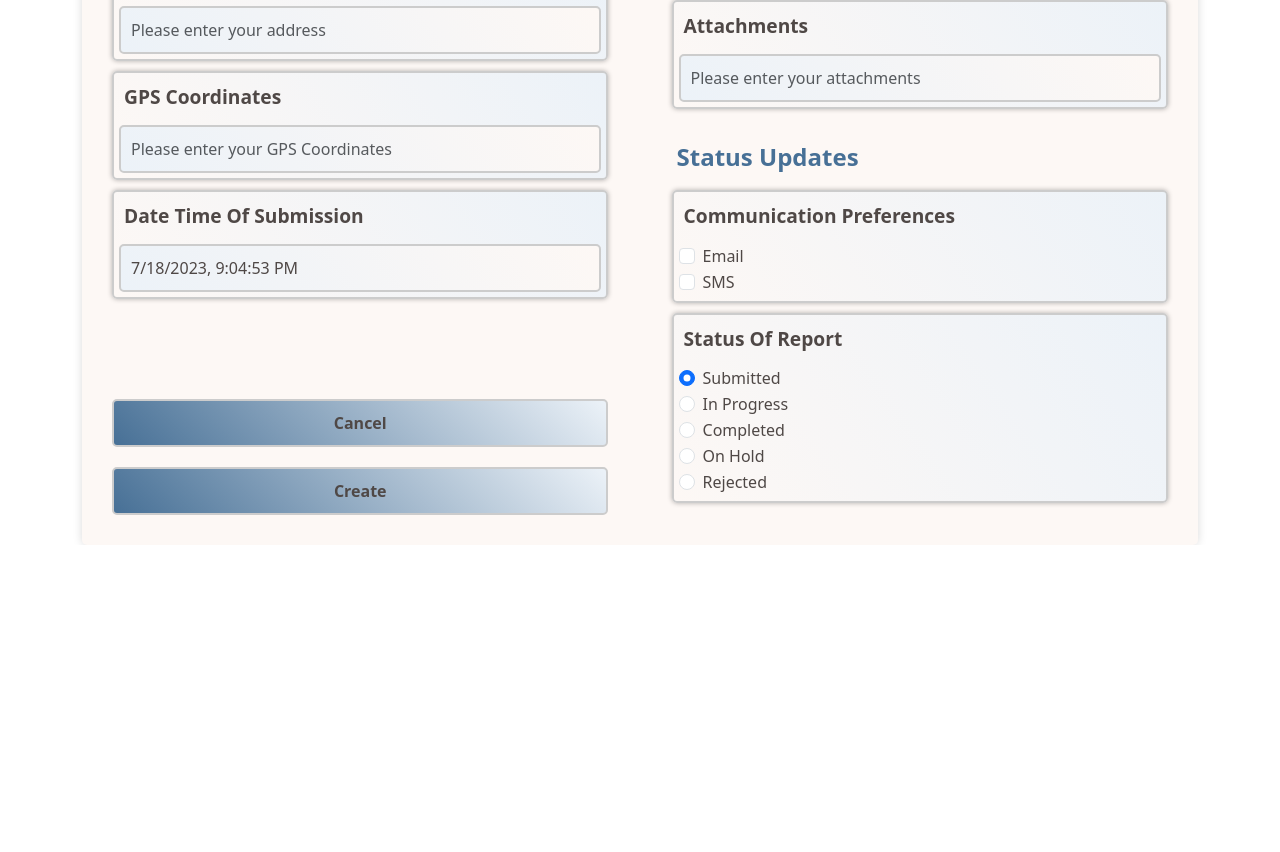
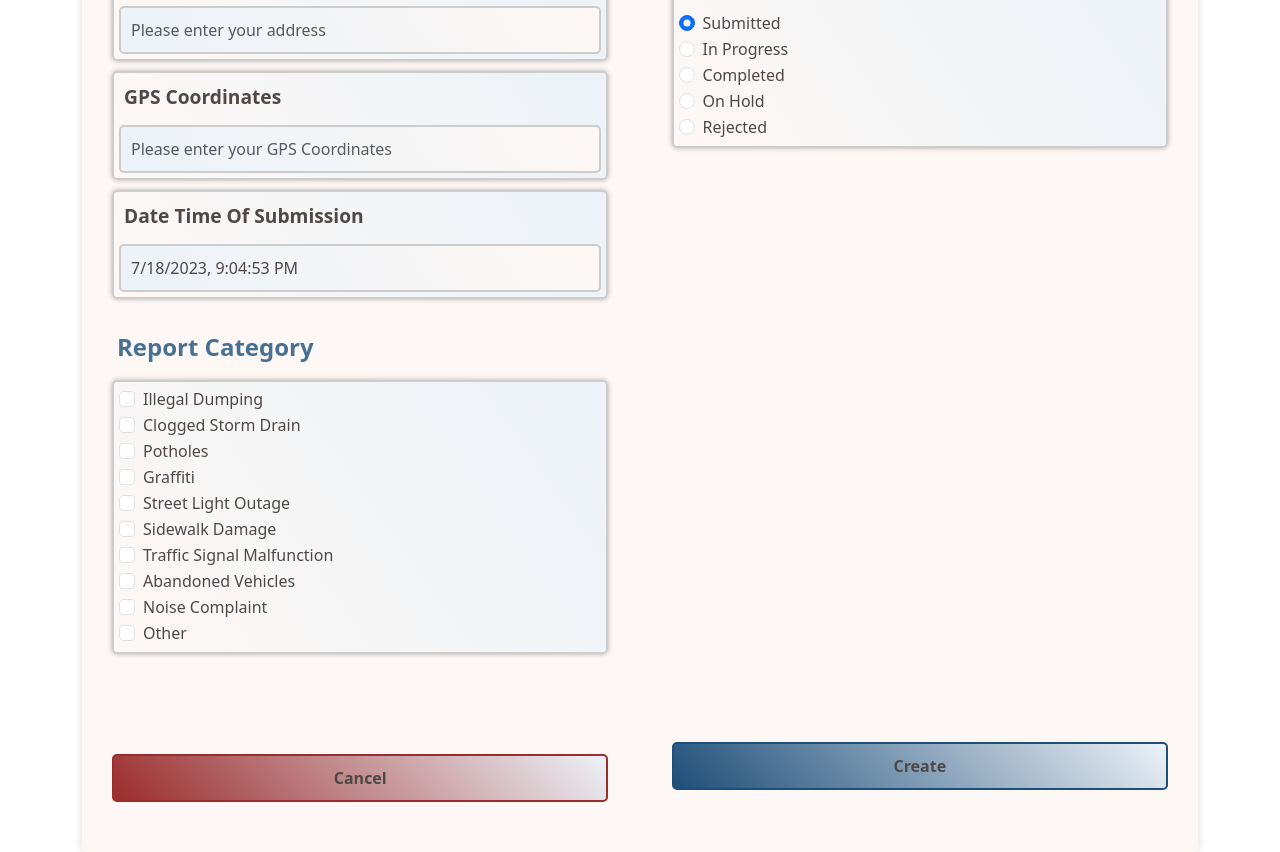
Before and after one commit to CodeDayLabs311/cl311, a Next.js app in the folder app/: page /report/create in a window 1280 px wide. Shown: the part 744-1596 px from the top of the page. Before the commit the page ends 1289 px from the top, so only its background shows below. Built offline with nearby package versions, Linux system fonts and the light colour scheme.

Commit message:
Update the two buttons, moved to the bottom of form, and also altered the color of cancel and create's color into darker tone

```diff
--- a/app/src/components/report/ReportEdit.tsx
+++ b/app/src/components/report/ReportEdit.tsx
@@ -113,20 +113,6 @@ export default function ReportEdit({
                     />
                 </Form.Group>
 
-                <ButtonLink className={styles.btnCancel} variant="secondary" href={cancelHref}>
-                    Cancel
-                </ButtonLink>
-                <Button
-                    className={styles.btnCreate}
-                    variant="primary"
-                    onClick={onSubmit}
-                    disabled={isSubmitLoading}
-                >
-                    {isSubmitLoading ? <Spinner animation="border" size="sm" /> : submitLabel}
-                </Button>
-            </div>
-
-            <div className={styles.formColumn}>
                 <Form.Label className={styles.sectionLabel}>Report Category</Form.Label>
 
                 <Form.Group className={styles.formGroup} controlId="EditReport.ReportCategory">
@@ -161,6 +147,12 @@ export default function ReportEdit({
                     ))}
                 </Form.Group>
 
+                <ButtonLink className={styles.btnCancel} variant="secondary" href={cancelHref}>
+                    Cancel
+                </ButtonLink>
+            </div>
+
+            <div className={styles.formColumn}>
                 <Form.Label className={styles.sectionLabel}>Issue Description</Form.Label>
 
                 <Form.Group className={styles.formGroup} controlId="EditReport.IssueDescription">
@@ -231,6 +223,15 @@ export default function ReportEdit({
                         )
                     )}
                 </Form.Group>
+
+                <Button
+                    className={styles.btnCreate}
+                    variant="primary"
+                    onClick={onSubmit}
+                    disabled={isSubmitLoading}
+                >
+                    {isSubmitLoading ? <Spinner animation="border" size="sm" /> : submitLabel}
+                </Button>
             </div>
         </Form>
     );
--- a/app/src/styles/Report.module.css
+++ b/app/src/styles/Report.module.css
@@ -2,8 +2,8 @@
     display: flex;
     flex-direction: row;
     justify-content: space-between;
-    background-color: #FDF8F5;
-    color: #4F4846;
+    background-color: #fdf8f5;
+    color: #4f4846;
     width: 100%;
     padding: 20px;
     border-radius: 5px;
@@ -20,29 +20,32 @@
     margin-bottom: 10px;
     border-radius: 5px;
     padding: 5px;
-    background: linear-gradient(55deg, #FDF8F5, #ECF2F8);
+    background: linear-gradient(55deg, #fdf8f5, #ecf2f8);
     box-shadow: 0px 0px 5px rgba(0, 0, 0, 0.3);
     border: 2px solid #ccc;
 }
 .formGroup:hover {
-    background: linear-gradient(55deg, #ECF2F8, #FDF8F5);
+    background: linear-gradient(55deg, #ecf2f8, #fdf8f5);
 }
-.label, .sectionLabel {
-    color: #4F4846;
+.label,
+.sectionLabel {
+    color: #4f4846;
     font-weight: bold;
     font-size: 1.2em;
     padding: 5px;
 }
-.input, .textarea {
+.input,
+.textarea {
     border: 2px solid #ccc;
     border-radius: 5px;
     padding: 10px;
-    background: linear-gradient(55deg, #ECF2F8, #FDF8F5);
-    color: #4F4846;
+    background: linear-gradient(55deg, #ecf2f8, #fdf8f5);
+    color: #4f4846;
     font-weight: 450;
 }
-.input:hover, .textarea:hover {
-    background: linear-gradient(55deg, #FDF8F5, #ECF2F8);
+.input:hover,
+.textarea:hover {
+    background: linear-gradient(55deg, #fdf8f5, #ecf2f8);
 }
 .sectionLabel {
     margin-top: 15px;
@@ -51,7 +54,7 @@
     color: #477096;
 }
 .checkControl {
-    color: #4F4846;
+    color: #4f4846;
     font-weight: 500;
 }
 .stack {
@@ -64,9 +67,9 @@
     right: 20px;
 }
 .btnCancel {
-    background: linear-gradient(45deg, #477096, #ECF2F8);
-    border:  2px solid #ccc;
-    color: #4F4846;
+    background: linear-gradient(45deg, #9b2c2c, #ecf2f8);
+    border: 2px solid #9b2c2c;
+    color: #4f4846;
     border-radius: 5px;
     padding: 10px 20px;
     transition-duration: 0.4s;
@@ -75,23 +78,31 @@
     margin-bottom: 20px;
     font-weight: bold;
 }
+
 .btnCancel:hover {
-    background: linear-gradient(45deg, #ECF2F8, #477096);
-    border:  2px solid red;
-    color: red;
+    background: linear-gradient(45deg, #ecf2f8, #9b2c2c);
+    border: 2px solid #7b1a1a;
+    color: #7b1a1a;
 }
 .btnCreate {
-    background: linear-gradient(45deg, #477096, #ECF2F8);
-    border:  2px solid #ccc;
-    color: #4F4846;
+    background: linear-gradient(45deg, #1e4e79, #ecf2f8);
+    border: 2px solid #1e4e79;
+    color: #4f4846;
     border-radius: 5px;
     padding: 10px 20px;
     transition-duration: 0.4s;
     cursor: pointer;
     font-weight: bold;
+    margin-top: 583.75px;
 }
 .btnCreate:hover {
-    background: linear-gradient(45deg, #ECF2F8, #477096);
-    border:  2px solid blue;
-    color: blue;
+    background: linear-gradient(45deg, #ecf2f8, #1e4e79);
+    border: 2px solid #163255;
+    color: #163255;
 }
+.stack {
+    display: flex;
+    justify-content: flex-end;
+    align-items: center;
+    margin-top: auto;
+}
```
